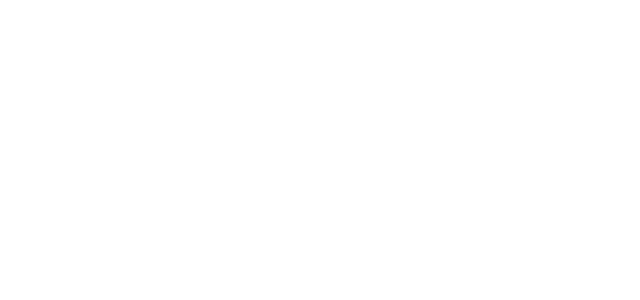
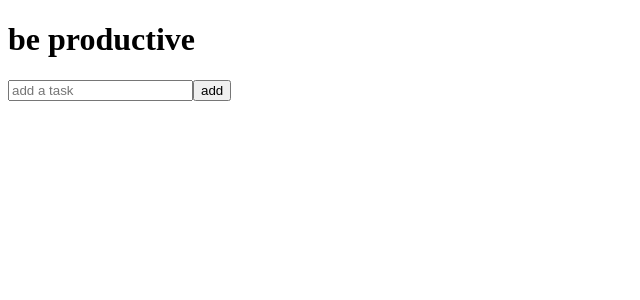
Before and after one commit to minapark127/be_productive, a React (Create React App) app: page / in a window 1280 px wide. Shown: the top 300 px of the page, without its empty margins (0-640 px from the left). Built offline with nearby package versions, Linux system fonts and the light colour scheme.

Commit message:
adding to dos

```diff
--- a/src/App.js
+++ b/src/App.js
@@ -1,7 +1,56 @@
-import React from "react";
+import React, { useReducer, useState } from "react";
+
+const initialState = {
+  toDos: [],
+};
+
+const ADD = "add";
+
+const reducer = (state, action) => {
+  switch (action.type) {
+    case ADD:
+      return { toDos: [...state.toDos, { text: action.payload }] };
+    default:
+      return;
+  }
+};
 
 function App() {
-  return <div className="App"></div>;
+  const [state, dispatch] = useReducer(reducer, initialState);
+  const [newToDo, setNewToDo] = useState("");
+  const onSubmit = (e) => {
+    e.preventDefault();
+    dispatch({ type: ADD, payload: newToDo });
+    setNewToDo("");
+  };
+  const onChange = (e) => {
+    const {
+      target: { value },
+    } = e;
+    setNewToDo(value);
+  };
+  return (
+    <>
+      <h1>be productive</h1>
+      <form onSubmit={onSubmit}>
+        <input
+          type="text"
+          placeholder="add a task"
+          onChange={onChange}
+          value={newToDo}
+        />
+        <input type="button" value="add" onClick={onSubmit} />
+      </form>
+      {state.toDos.length > 0 ? (
+        <ul>
+          <h2>To Dos</h2>
+          {state.toDos.map((toDo, index) => (
+            <li key={index}>{toDo.text}</li>
+          ))}
+        </ul>
+      ) : null}
+    </>
+  );
 }
 
 export default App;
```
